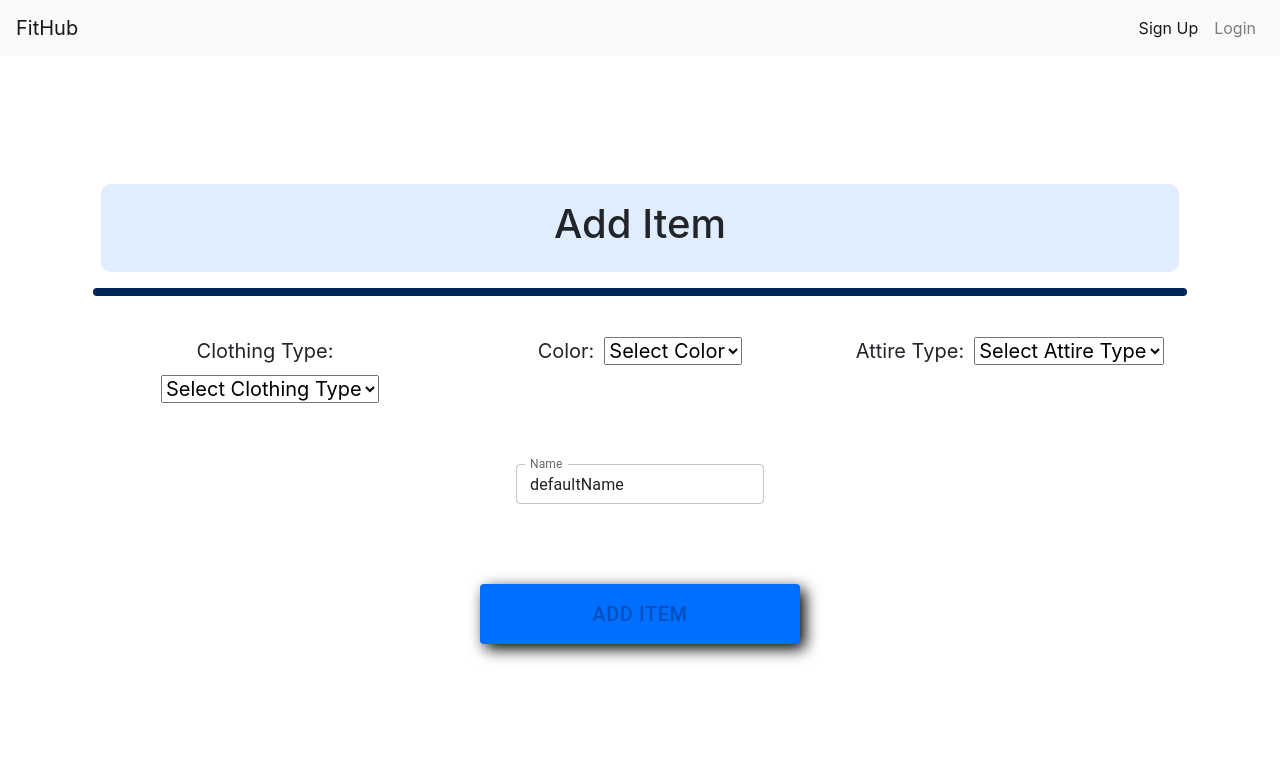
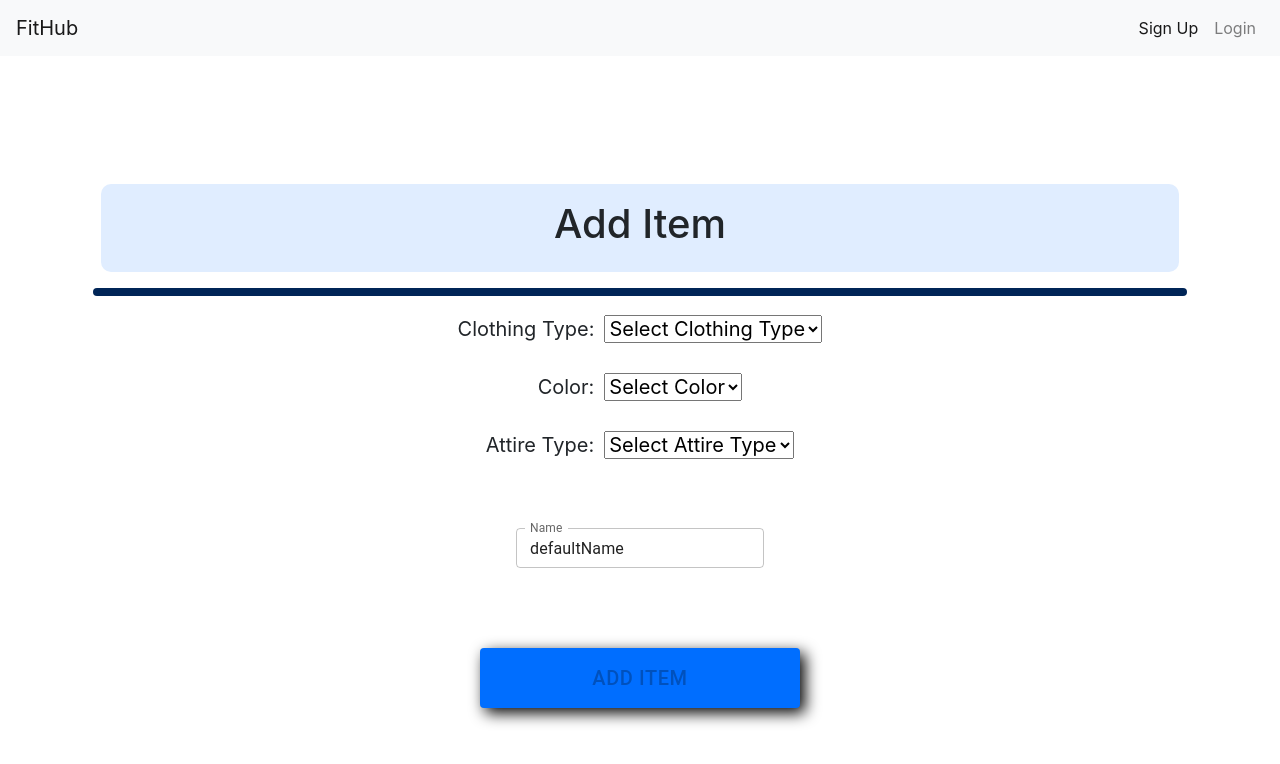
Before and after one commit to rokarn12/fithub-app, a React (Create React App) app in the folder fithub_mongodb/client/: page /additempage in a window 1280 px wide. Shown: the top 764 px of the page. Built offline with nearby package versions, Linux system fonts and the light colour scheme; no server answers.

Commit message:
add item options are now vertical

```diff
--- a/fithub_mongodb/client/src/pages/AddItemPage.jsx
+++ b/fithub_mongodb/client/src/pages/AddItemPage.jsx
@@ -46,7 +46,7 @@ const AddItemPage = () => {
                 <h1>Add Item</h1>
             </div>
             <div id="line"></div>
-            <div className="d-flex flex-row mb-3" style={{marginTop: "30px", backgroundColor: ""}}>
+            {/* <div className="d-flex flex-row mb-3" style={{marginTop: "30px", backgroundColor: ""}}> */}
                 {/*dropdown menu to select clothing type */}
                 <div id = 'ClothingType' className="container" style={{padding: "10px", fontSize: "20px"}}>
                     <label for="clothing-type">Clothing Type:&ensp;</label>
@@ -89,7 +89,7 @@ const AddItemPage = () => {
                     <option value="casual">Casual</option>
                     </select>
                 </div>
-            </div>
+            {/* </div> */}
             {/*User input field to set item name*/}
             <div className="d-flex flex-row mb-3 justify-content-center" style={{marginTop: "50px"}}>
                 <TextField
```
